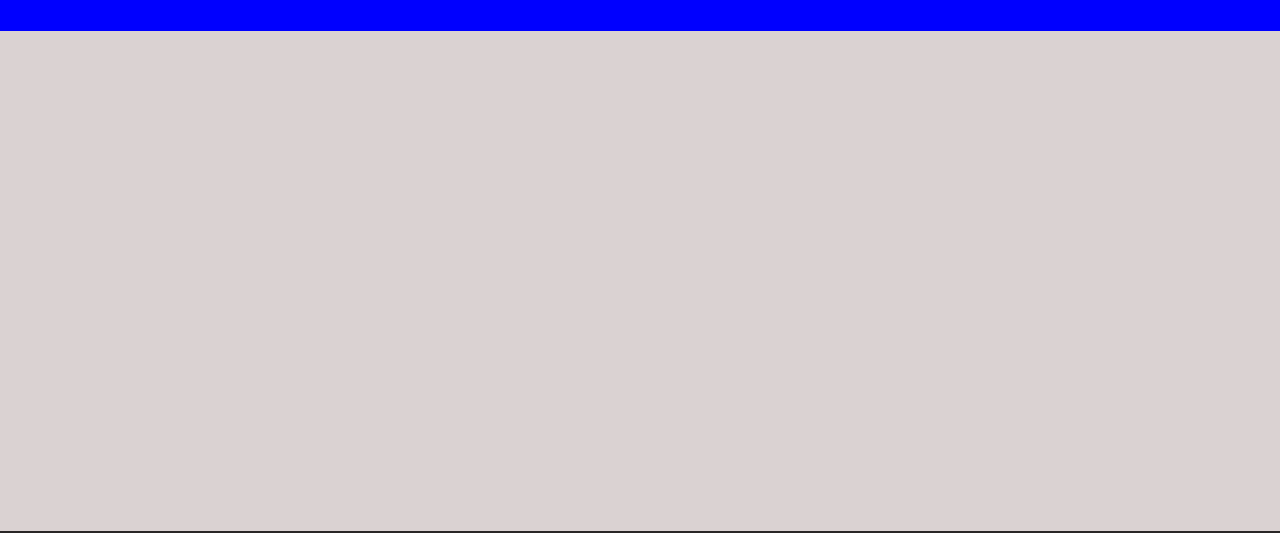
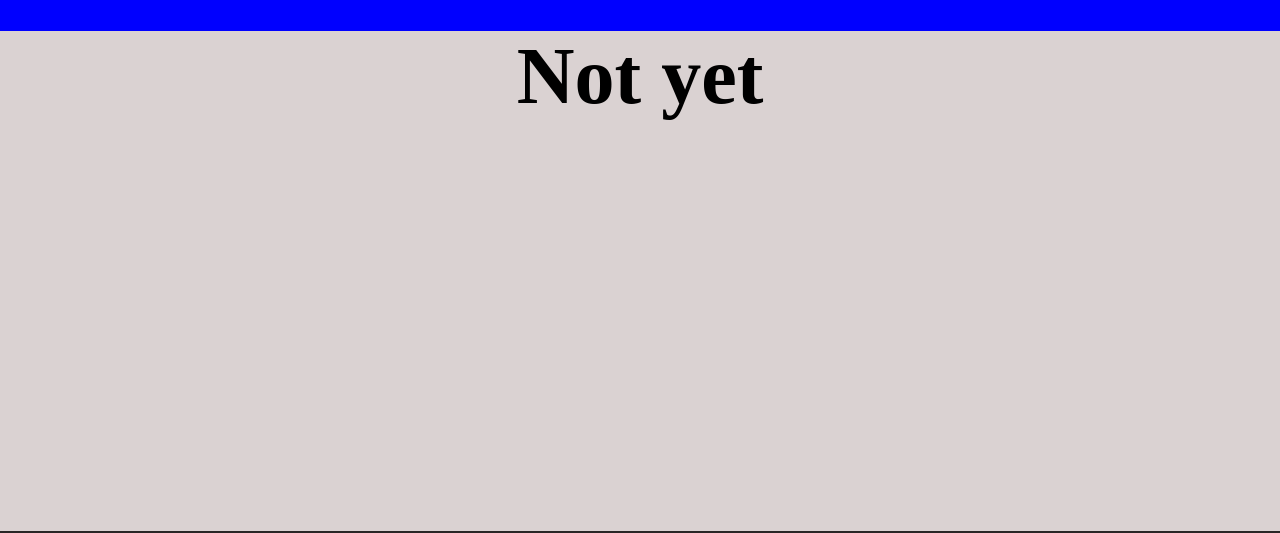
Before and after one commit to webdeveloper4gupta/project1-sukritan, a plain HTML site: page review.html in a window 1280 px wide. Shown: the part 89-622 px from the top of the page. Drawn offline with Linux system fonts and the light colour scheme.

Commit message:
after review

```diff
--- a/review.html
+++ b/review.html
@@ -31,7 +31,7 @@
         </div>
       </header>
       <main id="am1">
-
+          <h1>Not yet</h1>
       </main>
       <footer id="aman3">
         <div class="container3">
--- a/style2.css
+++ b/style2.css
@@ -1,6 +1,6 @@
 #am1{
     height:50vh;
+    color:black;
+    text-align: center;
+    font-size:5vh;
 }
-#a1 {
-   padding-left:30vw;
-}
```
